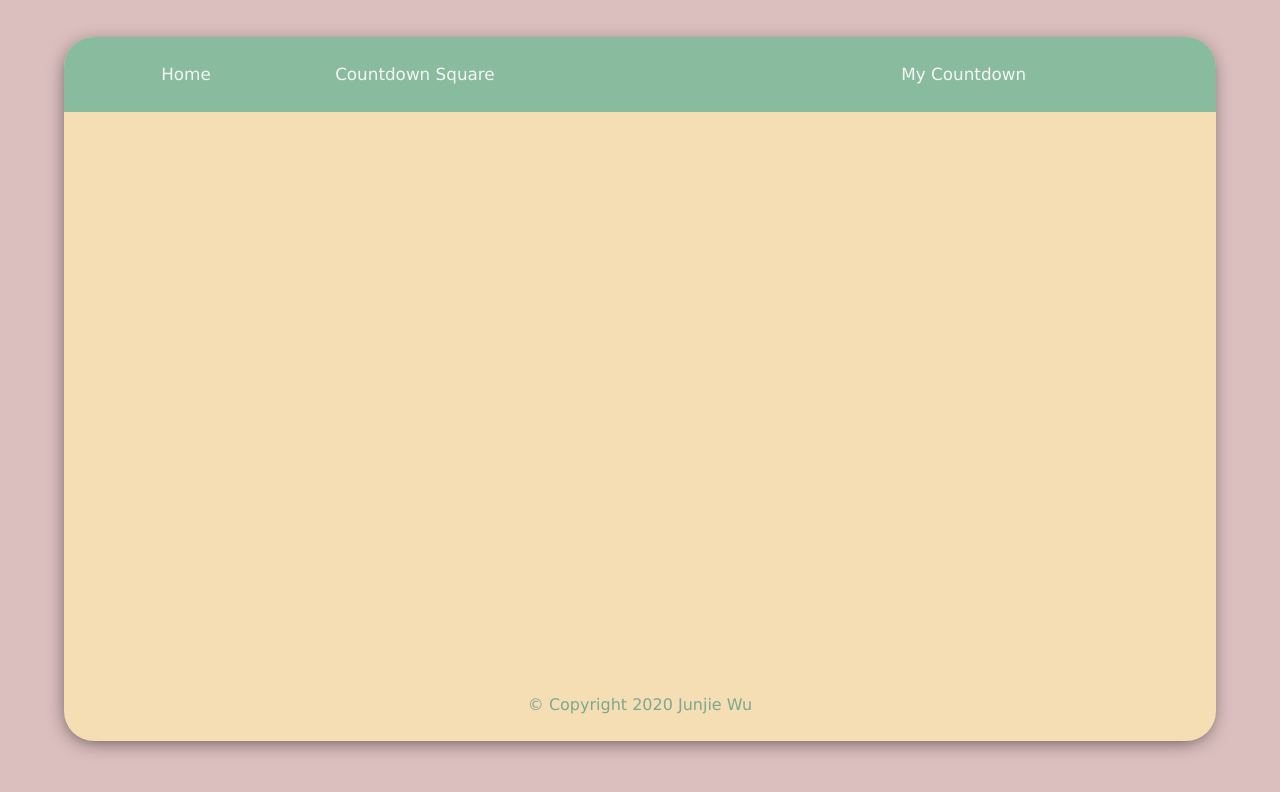
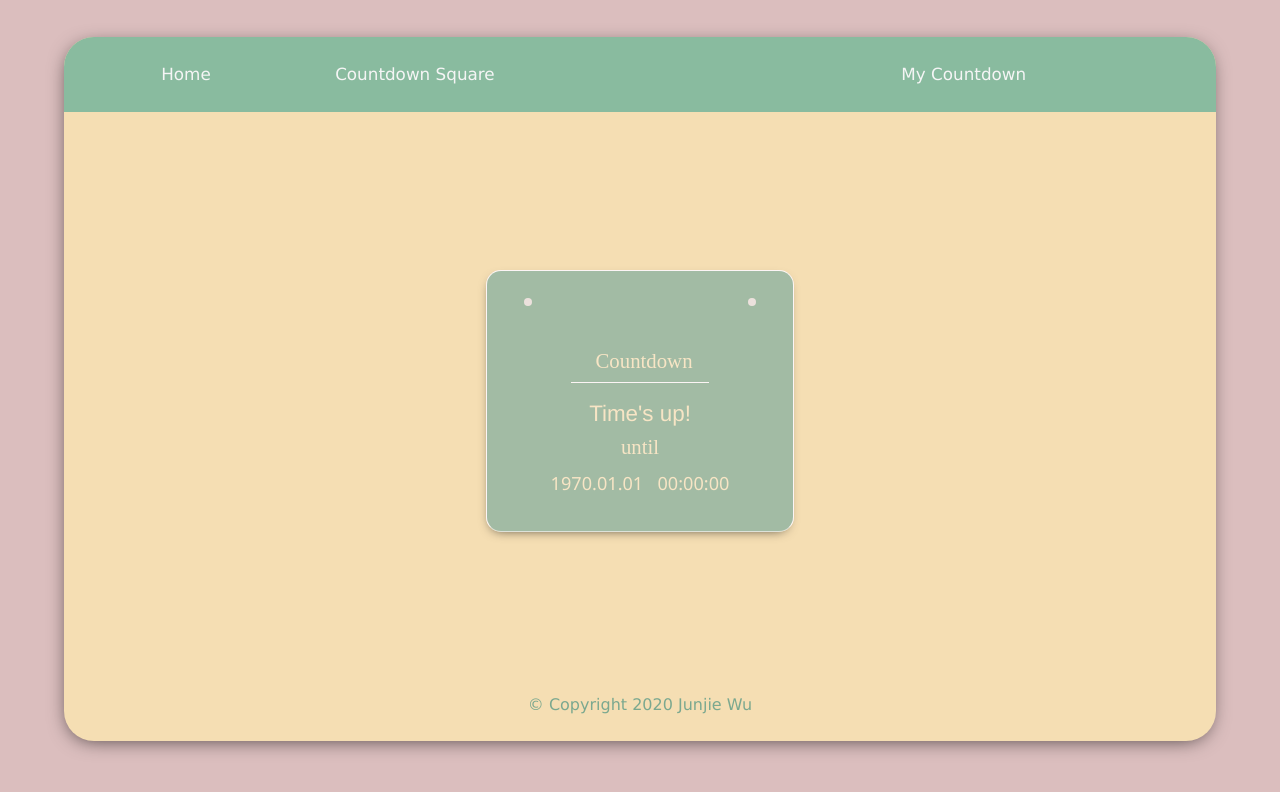
Before and after one commit to junjie-w/countdown_square-mern, a React (Create React App) app in the folder client/: page /countdown/1/1/1/square in a window 1280 px wide. Shown: the top 792 px of the page. Built offline with nearby package versions, Linux system fonts and the light colour scheme.

Commit message:
added routes and updated UI

```diff
--- a/client/src/App.css
+++ b/client/src/App.css
@@ -14,6 +14,7 @@
   box-shadow: -1px 4px 20px -6px rgba(0, 0, 0, 0.75);
   font-family: 'Lucida Sans', 'Lucida Sans Regular', 'Lucida Grande',
     'Lucida Sans Unicode', Geneva, Verdana, sans-serif;
+  margin-bottom: 0.65rem;
 }
 
 .home {
--- a/client/src/App.js
+++ b/client/src/App.js
@@ -11,6 +11,7 @@ import { Login } from './components/login/Login';
 import { PublicCard } from './components/countdownPublic/PublicCard';
 import { useStateValue } from './context/StateProvider';
 import { MyCountdown } from './components/myCountdown/MyCountdown';
+import { LinkPastedCountdown } from './components/linkPastedCountdown/LinkPastedCountdown';
 
 function App() {
   const [state, dispatch] = useStateValue();
@@ -33,7 +34,8 @@ function App() {
           </Route>
 
           {/*After an user creates a countdown*/}
-          <Route exact path="/countdown/:countdownId">
+          {/*<Route exact path="/countdown/:countdownId/:selectedDate">*/}
+          <Route exact path="/countdown/:timezone/:selectedDate">
             <Countdown />
           </Route>
 
@@ -137,6 +139,10 @@ function App() {
               <Redirect exact to="/login" />
             }
           </Route>
+
+          <Route exact path="/countdown/:timezone/:selectedDate/:title/square">
+            <LinkPastedCountdown />
+          </Route>
         </Switch>
         <Footer />
       </Router>
--- a/client/src/components/Home/HomeRight/HomeRight.js
+++ b/client/src/components/Home/HomeRight/HomeRight.js
@@ -75,7 +75,36 @@ export const HomeRight = () => {
     setSelectedDate(date);
   };
 
-  //console.log("llllll", selectedDate)
+  console.log("llllll", selectedDate)
+
+  const year = selectedDate.getFullYear();
+  const month = selectedDate.getMonth() + 1;
+  const day = selectedDate.getDate();
+  const hour = selectedDate.getHours();
+  const minute = selectedDate.getMinutes();
+  const second = selectedDate.getSeconds();
+  const toDate = {
+    year,
+    month,
+    day,
+    hour,
+    minute,
+    second
+  }
+
+  const selectedDateString = selectedDate.toString();
+  const timezoneString = selectedDateString.substr(24, 24).substr(1, 3)
+  console.log("timezone!!!", timezoneString)
+
+  //console.log("butterfly", selectedDateString)
+
+  //const selectedDateToString = `${year} ${month} ${day} ${hour} ${minute} ${second} ${timezoneString}`
+
+  //console.log("tostring", selectedDateToString)
+
+
+  const dateMilliseconds = new Date(selectedDate).getTime();
+  console.log("milliseconds", dateMilliseconds)
 
   //const calculateTimeLeft = () => {
   //  let difference = +selectedDate - +new Date()
@@ -197,7 +226,8 @@ export const HomeRight = () => {
         </div>
         {/*<Countdown title={title} selectedDate={selectedDate} />*/}
         <Link to={{
-          pathname: `/countdown/${key}`,
+          //pathname: `/countdown/${selectedDateToString}`,
+          pathname: `/countdown/${timezoneString}/${dateMilliseconds}`,
           state: {
             key: key,
             id: key,
--- a/client/src/components/countdownLink/Countdown.css
+++ b/client/src/components/countdownLink/Countdown.css
@@ -63,6 +63,7 @@
   flex: 0.45;
   margin-right: 3rem;
   margin-bottom: 3rem;
+  margin-left: 2.63rem;
 }
 
 .countdown__timerBackground {
@@ -146,6 +147,7 @@
   .countdown__timerImg {
     margin-bottom: 3rem;
     margin-right: 0;
+    margin-left: 0;
     margin-top: 2.5rem;
     width: 90%;
     display: flex;
@@ -205,14 +207,13 @@
 @media (max-width: 1335px) {
   .countdown__timerBackground {
     /*height: 43vh !important;*/
-    margin-left: 1.7rem;
+    margin-left: 1.5rem;
   }
 }
 
 @media (max-width: 1198px) {
   .countdown__timerBackground {
     /*height: 36vh !important;*/
-    margin-left: 3rem;
     height: 36vh;
   }
   .timer {
--- a/client/src/components/countdownLink/Countdown.js
+++ b/client/src/components/countdownLink/Countdown.js
@@ -18,6 +18,36 @@ export const Countdown = () => {
   console.log("rabbit", info)
 
   //const { user, userToken } = info;
+
+  //const millisecondsString = window.location.pathname;
+  //const milliseconds = millisecondsString.substr("11")
+  //console.log(234, milliseconds)
+  //const userSelectedDate = new Date(milliseconds)
+
+
+  //console.log(223, userSelectedDate)
+  //const linkString = window.location.pathname;
+  //console.log("linkString", linkString)
+
+  //const dateString = linkString.substr(11)
+  //console.log("dateString", dateString)
+
+  //const dateStringSplit = dateString.split('%20')
+  //console.log("dateStringSplit", dateStringSplit)
+
+  //const [toDateYear, toDateMonth, toDateDay, toDateHour, toDateMinute, toDateSecond, toDateTimezone] = dateStringSplit;
+  //console.log("yeeep", toDateYear, toDateMonth, toDateDay, toDateHour, toDateMinute, toDateSecond, toDateTimezone)
+
+
+  //const untilDateMonth = `${toDateMonth < 10 ? `0${toDateMonth}` : toDateMonth}`
+  //const untilDateDay = `${toDateDay < 10 ? `0${toDateDay}` : toDateDay}`;
+  //const untilDateHour = `${toDateHour < 10 ? `0${toDateHour}` : toDateHour}`
+  //const untilDateMinute = `${toDateMinute < 10 ? `0${toDateMinute}` : toDateMinute}`
+  //const untilDateSecond = `${toDateSecond < 10 ? `0${toDateSecond}` : toDateSecond}`
+
+  //const userSelectedDate = new Date("2014-06-12T23:00:00 GMT+0200")
+  //const userSelectedDate = `${toDateYear}-${untilDateMonth}-${untilDateDay}T${untilDateHour}:${untilDateMinute}:${untilDateSecond} ${toDateTimezone}`
+
 
 
   //const [userExist, setUserExist] = useState(null);
@@ -55,12 +85,27 @@ export const Countdown = () => {
   //console.log(title)
   //console.log(key)
   console.log("okoko", selectedDate)
-  const year = selectedDate.getUTCFullYear();
-  const month = selectedDate.getUTCMonth() + 1;
-  const day = selectedDate.getUTCDate();
-  const hour = selectedDate.getUTCHours();
-  const minute = selectedDate.getUTCMinutes();
-  const second = selectedDate.getUTCSeconds();
+  //const year = selectedDate.getUTCFullYear();
+  //const month = selectedDate.getUTCMonth() + 1;
+  //const day = selectedDate.getUTCDate();
+  //const hour = selectedDate.getUTCHours();
+  //const minute = selectedDate.getUTCMinutes();
+  //const second = selectedDate.getUTCSeconds();
+  //const untilDate = {
+  //  year,
+  //  month,
+  //  day,
+  //  hour,
+  //  minute,
+  //  second
+  //}
+
+  const year = selectedDate.getFullYear();
+  const month = selectedDate.getMonth() + 1;
+  const day = selectedDate.getDate();
+  const hour = selectedDate.getHours();
+  const minute = selectedDate.getMinutes();
+  const second = selectedDate.getSeconds();
   const untilDate = {
     year,
     month,
@@ -74,6 +119,7 @@ export const Countdown = () => {
 
   const calculateTimeLeft = () => {
     let difference = +selectedDate - +new Date()
+    //let difference = +userSelectedDate - +new Date()
     let timeLeft = {};
     if (difference > 0) {
       timeLeft = {
--- a/client/src/components/countdownLink/TimerCard.js
+++ b/client/src/components/countdownLink/TimerCard.js
@@ -19,7 +19,8 @@ export const TimerCard = ({ title, year, month, day, hour, minute, second, days,
 
   const url = window.location.href;
   const copyLink = (url) => {
-    navigator.clipboard.writeText(url);
+    navigator.clipboard.writeText(`${url}/-${title}/square`);
+    //navigator.clipboard.writeText(`${url}`);
     setCopyText(<> Link < br /> Copied! < br /> :) </>)
   }
 
--- a/client/src/components/countdownPublic/EachPublicCard.js
+++ b/client/src/components/countdownPublic/EachPublicCard.js
@@ -48,7 +48,7 @@ export const EachPublicCard = ({ id, timerId, title, days, hours, minutes, secon
   const [justLoaded, setJustLoaded] = useState(true);
 
   useEffect(() => {
-    const timer = setTimeout(() => setJustLoaded(false), 21)
+    const timer = setTimeout(() => setJustLoaded(false), 43.5)
     //clearTimeout(timer)
 
     console.log("setTimeOut")
--- /dev/null
+++ b/client/src/components/linkPastedCountdown/LinkPastedCountdown.css
@@ -0,0 +1,40 @@
+.linkPastedCountdown {
+  display: flex;
+  justify-content: center;
+}
+
+.linkPastedCountdown__textAndButton {
+  margin: 0.95rem 0 0 0 !important;
+}
+.linkPastedCountdown__text {
+  margin: 0.45rem 0 0 0 !important;
+  padding: 1.7rem 2.3rem 2rem 2.3rem !important;
+}
+
+.linkPastedCountdown__dots {
+  /*padding-bottom: 1rem !important;*/
+  width: 99.5%;
+}
+
+.linkPastedCountdown__timerText > p {
+  padding: 0.2rem;
+  font-size: 1.5rem;
+}
+
+.linkPastedCountdown__cardTitle {
+  padding: 0.1rem 0.5rem 0.5rem 0.5rem !important;
+  /*width: 75%;*/
+  text-align: center;
+  font-family: fantasy !important;
+  /*height: 3.7rem;*/
+  font-size: 1.6rem;
+}
+
+.titleStringText {
+  margin-bottom: 1rem;
+}
+
+.linkPastedCountdown__countdownText {
+  padding: 0.5rem !important;
+  font-size: 1.3rem !important;
+}
--- /dev/null
+++ b/client/src/components/linkPastedCountdown/LinkPastedCountdown.js
@@ -0,0 +1,131 @@
+import React, { useEffect, useState } from 'react';
+import { TimerCard } from '../countdownLink/TimerCard';
+import './LinkPastedCountdown.css'
+
+export const LinkPastedCountdown = () => {
+
+  //const millisecondsString = window.location.pathname;
+  //const milliseconds = millisecondsString.substr("11")
+  //console.log(222, milliseconds)
+
+  //const linkString = window.location.pathname;
+  //console.log("linkString", linkString)
+
+  //const dateString = linkString.substr(11)
+  //console.log("dateString", dateString)
+
+  //const dateStringSplit = dateString.split('%20')
+  //console.log("dateStringSplit", dateStringSplit)
+
+  //const [toDateYear, toDateMonth, toDateDay, toDateHour, toDateMinute, toDateSecond, toDateTimezone] = dateStringSplit;
+  //console.log("yeeep", toDateYear, toDateMonth, toDateDay, toDateHour, toDateMinute, toDateSecond, toDateTimezone)
+
+
+  //const untilDateMonth = `${toDateMonth < 10 ? `0${toDateMonth}` : toDateMonth}`
+  //const untilDateDay = `${toDateDay < 10 ? `0${toDateDay}` : toDateDay}`;
+  //const untilDateHour = `${toDateHour < 10 ? `0${toDateHour}` : toDateHour}`
+  //const untilDateMinute = `${toDateMinute < 10 ? `0${toDateMinute}` : toDateMinute}`
+  //const untilDateSecond = `${toDateSecond < 10 ? `0${toDateSecond}` : toDateSecond}`
+
+  ////const userSelectedDate = new Date("2014-06-12T23:00:00 GMT+0200")
+  ////const userSelectedDate = `${toDateYear}-${untilDateMonth}-${untilDateDay}T${untilDateHour}:${untilDateMinute}:${untilDateSecond} ${toDateTimezone}`
+  //const userSelectedDate = new Date(`Date.${toDateTimezone}`(toDateYear, toDateMonth, toDateDay, toDateHour, toDateMinute, toDateSecond))
+
+
+  //console.log("dragonfly", userSelectedDate);
+  const pathname = window.location.pathname
+  const pathnameSplitted = pathname.split('/')
+
+  console.log("pppathname", pathnameSplitted)
+
+
+  //const timezoneString = pathname.substring(11, 14);
+  const timezoneString = pathnameSplitted[2];
+  const millisecondsString = pathnameSplitted[3];
+  const titleStringToDecode = pathnameSplitted[4].slice(1);
+  const titleString = decodeURI(titleStringToDecode)
+
+  //const millisecondsString = pathname.slice(14, -7)
+  //console.log("pp", timezoneString, millisecondsString)
+  //const userSelectedTime = new Date().getTime(millisecondsString);
+  //console.log("why", userSelectedTime)
+  //const userSelectedDate = new Date(userSelectedTime)
+
+  const userSelectedDate = new Date(+millisecondsString)
+  console.log("dragonfly", userSelectedDate);
+
+  const year = userSelectedDate.getFullYear();
+  const month = userSelectedDate.getMonth() + 1;
+  const day = userSelectedDate.getDate();
+  const hour = userSelectedDate.getHours();
+  const minute = userSelectedDate.getMinutes();
+  const second = userSelectedDate.getSeconds();
+
+  const calculateTimeLeft = () => {
+    let difference = +userSelectedDate - +new Date()
+    //let difference = +userSelectedDate - +new Date()
+    let timeLeft = {};
+    if (difference > 0) {
+      timeLeft = {
+        days: Math.floor(difference / (1000 * 60 * 60 * 24)),
+        hours: Math.floor((difference / (1000 * 60 * 60)) % 24),
+        minutes: Math.floor((difference / 1000 / 60) % 60),
+        seconds: Math.floor((difference / 1000) % 60)
+      }
+    }
+    return timeLeft;
+  }
+
+  const [timeLeft, setTimeLeft] = useState(calculateTimeLeft())
+  console.log("timeLeft", timeLeft)
+
+  const { days, hours, minutes, seconds } = timeLeft
+
+  useEffect(() => {
+    const timer = setTimeout(() => {
+      setTimeLeft(calculateTimeLeft());
+    }, 1000);
+
+    return () => clearTimeout(timer)
+  });
+
+  return (
+    <div className="linkPastedCountdown">
+      <div className="textAndButton linkPastedCountdown__textAndButton">
+        <div className="text linkPastedCountdown__text">
+          <div className="dots linkPastedCountdown__dots">
+            <div className="leftTop dot"></div>
+            <div className="rightTop dot"></div>
+          </div>
+          <p className="cardTitle linkPastedCountdown__cardTitle">
+            <span className="linkPastedCountdown__cardTitle titleStringText ">{titleString} {" "} </span>
+            <br />
+            <span className="linkPastedCountdown__countdownText">Countdown</span>
+          </p>
+          {/*{console.log(timerComponents)}*/}
+          {/*{timerComponents.length ? timerComponents : <span className="upText" >Time's up!</span>}*/}
+          {days || hours || minutes || seconds
+            ?
+            (
+              <div className="timerText linkPastedCountdown__timerText">
+                <p><span className="textDays"> {days}</span> {days > 1 ? "days" : "day"}</p>
+                <p><span className="textHours"> {hours}</span> {hours > 1 ? "hours" : "hour"}</p>
+                <p><span className="textMinutes"> {minutes}</span> {minutes > 1 ? "minutes" : "minute"}</p>
+                <p><span className="textSeconds"> {seconds}</span> {seconds > 1 ? "seconds" : "second"}</p>
+              </div>
+            )
+            :
+            <span className="upText" >Time's up!</span>
+          }
+          <div className="untilText">
+            <p className="pText"> until </p>
+          </div>
+          <p className="dateText">
+            <span className="dateText1">{year}.{`${month < 10 ? `0${month}` : month}`}.{`${day < 10 ? `0${day}` : day}`} {" "} </span>
+            <span className="dateText2"> {" "} {`${hour < 10 ? `0${hour}` : hour}`}:{`${minute < 10 ? `0${minute}` : minute}`}:{`${second < 10 ? `0${second}` : second}`}</span>
+          </p>
+        </div>
+      </div>
+    </div>
+  )
+}
```
Also changed, not shown: client/src/components/Home/HomeRight/HomeRight.css (+18 -3 lines).
